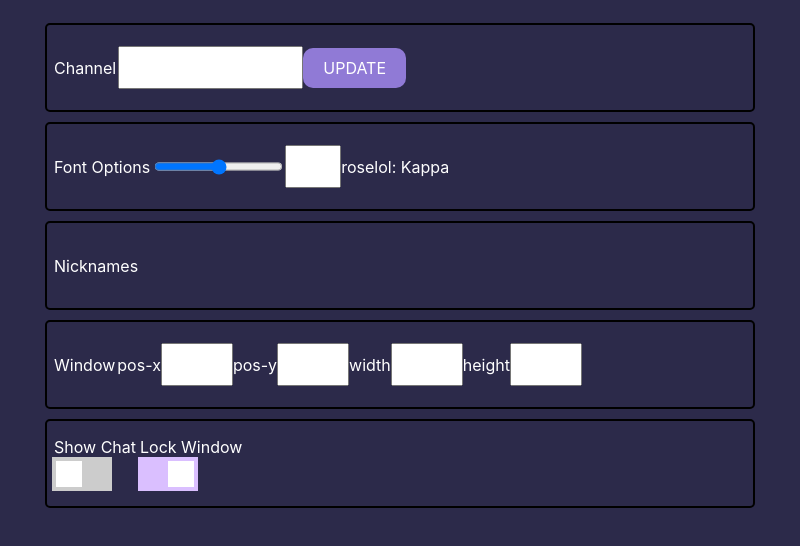
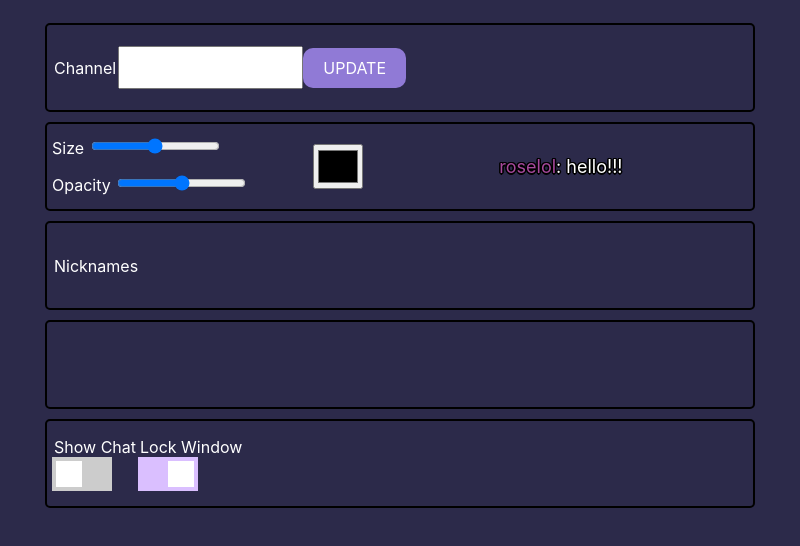
Before and after one commit to limr2/twitch-desktop-chat-app, an Electron app: page src/app.html in a window 800 px wide. Drawn offline with nearby package versions, Linux system fonts and the light colour scheme; no server answers.

Commit message:
implemented configuring font options

```diff
--- a/src/app.html
+++ b/src/app.html
@@ -15,10 +15,26 @@
       </div>
 
       <div class="container" id="font-options">
-        <legend>Font Options</legend>
-        <input id="font-size-range" type="range" min="12" max="48" step="2" onchange="updateFontRange()" />
-        <input id="font-size-amount" type="number" min="12" max="48" step="2" onchange="updateFontAmount()" />
-        <span class="line">roselol: Kappa</span>
+        <div id="font-size-options">
+          <label>Size</label>
+          <input id="font-size-slider" type="range" min="12" max="44" step="2"/>
+          <input id="font-size-text" type="number" min="12" max="44" step="2"/>
+        </div>
+        <div id="opacity-options">
+          <label>Opacity</label>
+          <input id="opacity-slider" type="range" min="0" max="1" step=".1"/>
+          <input id="opacity-text" type="number" min="0" max="1" step=".1"/>
+        </div>
+
+        <div id="color-options">
+          <input type="color" id="font-color">
+        </div>
+
+        <div id="font-example">
+          <div id="example-text">
+            <span class="chat-text chat-username" style="color: #a7499c">roselol</span><span class="chat-text">: hello!!!</span>
+          </div>
+        </div>
       </div>
 
       <div class="container" id="nickname-options">
@@ -26,16 +42,6 @@
       </div>
 
       <div class="container" id="chat-location">
-        <legend>Window</legend>
-        <label>pos-x</label>
-        <input id="chat-x" type="number" min="0" max="1920" value="0" step="120"/>
-        <label>pos-y</label>
-        <input id="chat-y" type="number" min="0" max="1080" value="0" step="120"/>
-
-        <label>width</label>
-        <input id="chat-width" type="number" min="0" max="1920" value="500" step="120"/>
-        <label>height</label>
-        <input id="chat-height" type="number" min="0" max="1080" value="600" step="120"/>
 
       </div>
 
--- a/src/css/app.css
+++ b/src/css/app.css
@@ -17,6 +17,63 @@ button {
   background: none;
   cursor: pointer;
   padding: 10px 20px;
+}
+
+input[type=number]{
+  width: 40px;
+  background: transparent;
+  border: none;
+  color: white;
+  font-size: 18px;
+}
+
+#font-options {
+  display: grid;
+  grid-template-columns: 4fr 1fr 6fr;
+  grid-template-rows: 37px 37px;
+  column-gap: 5px;
+  grid-template-areas:
+    "size color example"
+    "opacity color example"
+}
+
+#font-size-options{
+  grid-area: size;
+}
+#opacity-options{
+  grid-area: opacity;
+}
+#font-example{
+  grid-area: example;
+  width:100%;
+  display: flex;
+  place-content: center;
+}
+
+#example-text {
+  margin: 0 auto;
+}
+
+
+#color-options{
+  grid-area: color;
+  width:100%;
+  display: flex;
+  place-content: center;
+}
+
+#font-color{
+  margin: 0 auto;
+  height: 45px;
+}
+
+
+.chat-text {
+  font-family: Inter,Roobert,Helvetica Neue,Helvetica,Arial,sans-serif;
+  text-shadow: 1.5px 0 0 black, -1.5px 0 0 black, 0 1.5px 0 black, 0 -1.5px 0 black, 1px 1px black, -1px -1px 0 black, 1px -1px 0 black, -1px 1px 0 black;
+  font-size: 18px;
+  color: white;
+  opacity: 1;
 }
 
 button:hover {
--- a/src/css/chat.css
+++ b/src/css/chat.css
@@ -1,17 +1,18 @@
 #chat-box {
-    font-family: Inter,Roobert,Helvetica Neue,Helvetica,Arial,sans-serif;
   list-style: none;
-    font-size: 18px;
   overflow-y: auto;
   padding: 5px;
   margin: 0;
   height: 100%;
+  overflow-wrap: normal;
+}
+.chat-text {
+  font-family: Inter,Roobert,Helvetica Neue,Helvetica,Arial,sans-serif;
   text-shadow: 1.5px 0 0 black, -1.5px 0 0 black, 0 1.5px 0 black, 0 -1.5px 0 black, 1px 1px black, -1px -1px 0 black, 1px -1px 0 black, -1px 1px 0 black;
+  font-size: 18px;
   color: white;
-    overflow-wrap: normal;
   opacity: 1;
 }
-
 ::-webkit-scrollbar{
   display: none;
 }
--- a/src/index.js
+++ b/src/index.js
@@ -9,8 +9,10 @@ if (require('electron-squirrel-startup')) { // eslint-disable-line global-requir
 const createWindow = () => {
   // Create the browser window.
   const mainWindow = new BrowserWindow({
-    width: 700,
+    width: 800,
     height: 600,
+    minWidth: 800,
+    minHeight: 600,
     webPreferences: {
       nodeIntegration: true,
       contextIsolation: false,
--- a/src/js/app.js
+++ b/src/js/app.js
@@ -31,12 +31,67 @@ $('#toggle-lock').on('change', function(){
     console.log('Unlocking Chat Window...')
     if(winChat) winChat.setIgnoreMouseEvents(false)
     if(winChat) winChat.webContents.executeJavaScript(`document.getElementById('chat-body').classList.add('frame')`)
-    chatDocument.showBorder()
     config.set('locked', false)
+});
 
-    console.log(winChat.webContents)
+$('#font-size-slider').on('input', function(){
+    size = $('#font-size-slider').val()
+    changeFontSize(size)
+    $('#font-size-text').val(size)
+})
 
-});
+$('#font-size-text').on('change', function(){
+    size = $('#font-size-text').val()
+    changeFontSize(size)
+    $('#font-size-slider').val(size)
+})
+
+function changeFontSize(size){
+    console.log('Changing Font Size to ' + size + 'px...')
+    $('.chat-text').css('font-size', size + 'px')
+    config.set('font-size', size)
+    if(winChat) winChat.webContents.executeJavaScript(`
+        document.getElementById('chat-box').style['font-size'] = ${size} + 'px';
+  `)
+    console.log(config.get('font-size') + 'px')
+}
+
+$('#opacity-slider').on('input', function(){
+    opacity = $('#opacity-slider').val()
+    changeOpacity(opacity)
+    $('#opacity-text').val(opacity)
+})
+
+$('#opacity-text').on('change', function(){
+    opacity = $('#opacity-text').val()
+    changeOpacity(opacity)
+    $('#opacity-slider').val(opacity)
+})
+
+function changeOpacity(opacity){
+    console.log('Changing Opacity to ' + opacity + '...')
+    $('.chat-text').css('opacity', opacity)
+    config.set('opacity', opacity)
+    if(winChat) winChat.webContents.executeJavaScript(`
+        document.getElementById('chat-box').style['opacity'] = ${opacity};
+  `)
+}
+
+$('#font-color').on('input', function(){
+    color = $('#font-color').val()
+    changeColor(color)
+})
+
+function changeColor(color){
+    console.log('Changing Color to ' + color + '...')
+    $('.chat-text').css('color', color)
+    $('.chat-username').css('color', '#a7499c')
+    config.set('color', color)
+    if(winChat) winChat.webContents.executeJavaScript(`
+        document.getElementById('chat-box').style['color'] = '${color}';
+  `)
+
+}
 
 $('#btn-update-channel').on('click', function(){
     var channelName = $('#channelname').val()
@@ -60,8 +115,8 @@ function openChat() {
     const remote = require('electron').remote;
     const path = require('path')
     const BrowserWindow = remote.BrowserWindow;
-    var w = parseInt($('#chat-width').val())
-    var h = parseInt($('#chat-height').val())
+    var w = parseInt(config.get('chat-width'))
+    var h = parseInt(config.get('chat-height'))
 
     winChat = new BrowserWindow({
         width: w,
@@ -81,8 +136,8 @@ function openChat() {
 
     // and load the index.html of the app.
 
-    var x = parseInt($('#chat-x').val())
-    var y = parseInt($('#chat-y').val())
+    var x = parseInt(config.get('chat-x'))
+    var y = parseInt(config.get('chat-y'))
 
     winChat.setPosition(x,y)
     winChat.loadFile(path.join(__dirname, 'chat.html'));
@@ -109,20 +164,6 @@ function closeChat(){
     winChat = null;
 }
 
-// syncronize font slider and text input
-function updateFontAmount(){
-    var slider = $('#range-max-ram').val()
-    $('#amount-max-ram').val(slider)
-}
-function updateFontRange(){
-    var amount = $('#amount-max-ram').val()
-    $('#range-max-ram').val(amount)
-}
-
-$('#btnClick').on('click', function(){
-    updateWinPos()
-});
-
 loadConfig()
 
 function loadConfig(){
@@ -132,15 +173,26 @@ function loadConfig(){
     }
 
     if(config.get('font-size')){
-        // update font size
+        size = config.get('font-size')
+        changeFontSize(size)
+        $('#font-size-text').val(size)
+        $('#font-size-slider').val(size)
     }
 
     if(config.get('opacity')){
-        // update opacity
+        opacity = config.get('opacity')
+        changeOpacity(opacity)
+        $('#opacity-text').val(opacity)
+        $('#opacity-slider').val(opacity)
+    }
+
+    if(config.get('color')){
+        color = config.get('color')
+        changeColor(color)
+        $('#font-color').val(color)
     }
 
     if(config.get('locked')){
-        console.log('locked')
         $('#toggle-lock').prop('checked', true)
     }
 
--- a/src/js/chat.js
+++ b/src/js/chat.js
@@ -22,8 +22,17 @@ function readChat(){
     client.on('message', onMessageHandler);
     client.on('connected', onConnectedHandler);
 
+    // Load persisted settings
+    if(config.get('opacity'))
+        $('.chat-text').css('opacity', config.get('opacity'))
+
+    if(config.get('font-size'))
+        $('.chat-text').css('font-size', config.get('font-size') + 'px')
+
+    if(config.get('color'))
+        $('.chat-text').css('color', config.get('color'))
+
     // Connect to Twitch:
-
     if(channelName) client.connect();
 }
 
```
Also changed, not shown: src/chat.html (+1 -1 lines). Lines whose indentation alone changed are shown as unchanged.
